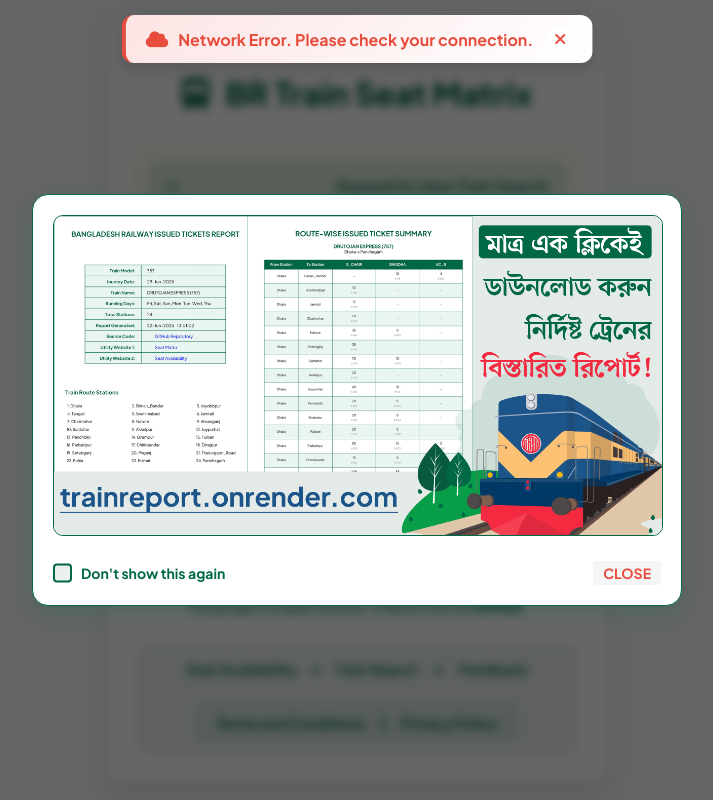
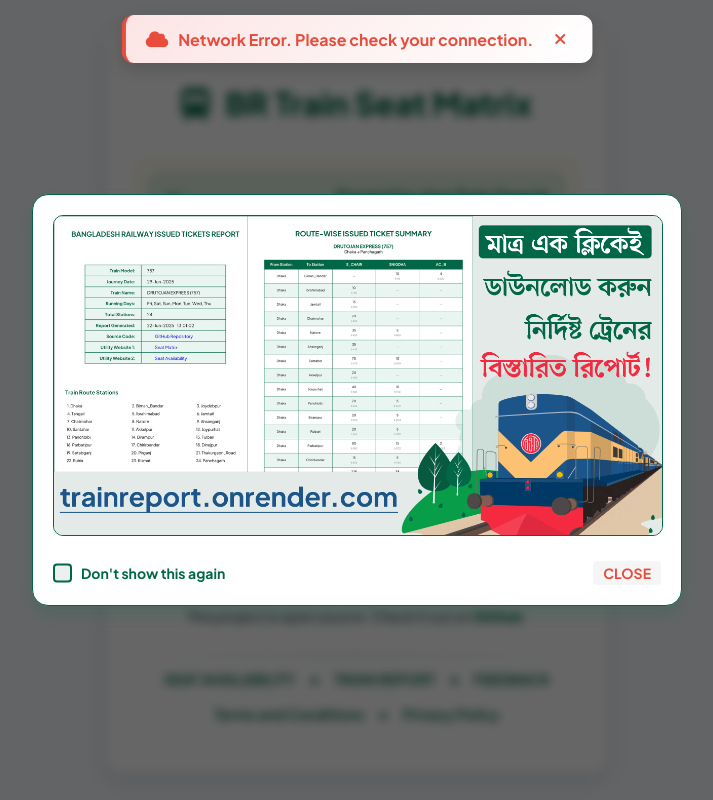
Before and after one commit to nishatrhythm/Bangladesh-Railway-Train-Seat-Matrix-Web-Application, a Flask app: page / in a window 1280 px wide. Shown: the whole page, without its empty margins (283-996 px from the left). Run offline with Flask 3, Linux system fonts and the light colour scheme.

Commit message:
Update footer styles and links, minor UI improvements
Added a gradient separator to the footer links and adjusted their styling in styles.css. Updated footer link text to uppercase and changed separator symbols in index.html. Minor text change in slow connection notification in script.js. Also added __pycache__ to .gitignore.

```diff
--- a/static/css/styles.css
+++ b/static/css/styles.css
@@ -1067,10 +1067,25 @@ button:hover {
     letter-spacing: 0.01em;
     user-select: none;
     animation: fadeInUp 1.4s ease-in-out;
-    background: rgba(0, 103, 71, 0.08);
     border-radius: 8px;
     padding: 14px 0 12px 0;
-    box-shadow: 0 2px 8px rgba(44, 62, 80, 0.03);
+    position: relative;
+}
+
+.footer-links::before {
+    content: '';
+    position: absolute;
+    top: 0px;
+    left: 0;
+    right: 0;
+    height: 1px;
+    background: linear-gradient(to right,
+        transparent 0%,
+        rgba(0, 103, 71, 0.2) 20%,
+        rgba(0, 103, 71, 0.6) 50%,
+        rgba(0, 103, 71, 0.2) 80%,
+        transparent 100%);
+    opacity: 0.8;
 }
 
 .footer-links a {
@@ -1316,6 +1331,7 @@ button:hover {
     transition: top 0.4s ease-in-out, opacity 0.3s ease;
     border-left: 4px solid transparent;
     opacity: 0;
+    -webkit-tap-highlight-color: transparent;
 }
 
 .flyout-notification.active {
@@ -3265,12 +3281,10 @@ details[open] .route-body {
 }
 
 .legal-links {
-    background-color: rgba(0, 103, 71, 0.08);
     padding: 8px 16px;
     border-radius: 8px;
     margin-top: 8px;
     display: inline-block;
-    border: 1px solid rgba(0, 103, 71, 0.15);
 }
 
 @media (max-width: 1100px) {
--- a/static/js/script.js
+++ b/static/js/script.js
@@ -749,7 +749,7 @@ function checkConnectionSpeed() {
             const duration = performance.now() - startTime;
             if (duration > 2000) {
                 clearTimeout(slowConnectionTimeout);
-                showFlyout('Slow Internet Connection Detected.', 'warning', 7000);
+                showFlyout('Slow Internet Connection.', 'warning', 7000);
                 slowConnectionTimeout = setTimeout(checkConnectionSpeed, 30000);
             } else {
                 slowConnectionTimeout = setTimeout(checkConnectionSpeed, 15000);
--- a/templates/index.html
+++ b/templates/index.html
@@ -199,15 +199,15 @@
         </footer>
 
         <div class="footer-links">
-            <a href="https://trainseat.onrender.com" target="_blank">Seat Availability</a>
+            <a href="https://trainseat.onrender.com" target="_blank">SEAT AVAILABILITY</a>
             <span class="dot">•</span>
-            <a href="https://trainreport.onrender.com" target="_blank">Train Report</a>
+            <a href="https://trainreport.onrender.com" target="_blank">TRAIN REPORT</a>
             <span class="dot">•</span>
-            <a href="https://forms.gle/NV72PC1z75sq77tg7" target="_blank">Feedback</a>
-            <br><br>
+            <a href="https://forms.gle/NV72PC1z75sq77tg7" target="_blank">FEEDBACK</a>
+            <br>
             <div class="legal-links">
                 <a href="#" onclick="openModal('termsModal', event)">Terms and Conditions</a>
-                <span class="dot">|</span>
+                <span class="dot">•</span>
                 <a href="#" onclick="openModal('privacyModal', event)">Privacy Policy</a>
             </div>
         </div>
```
Also changed, not shown: 1 other file.
